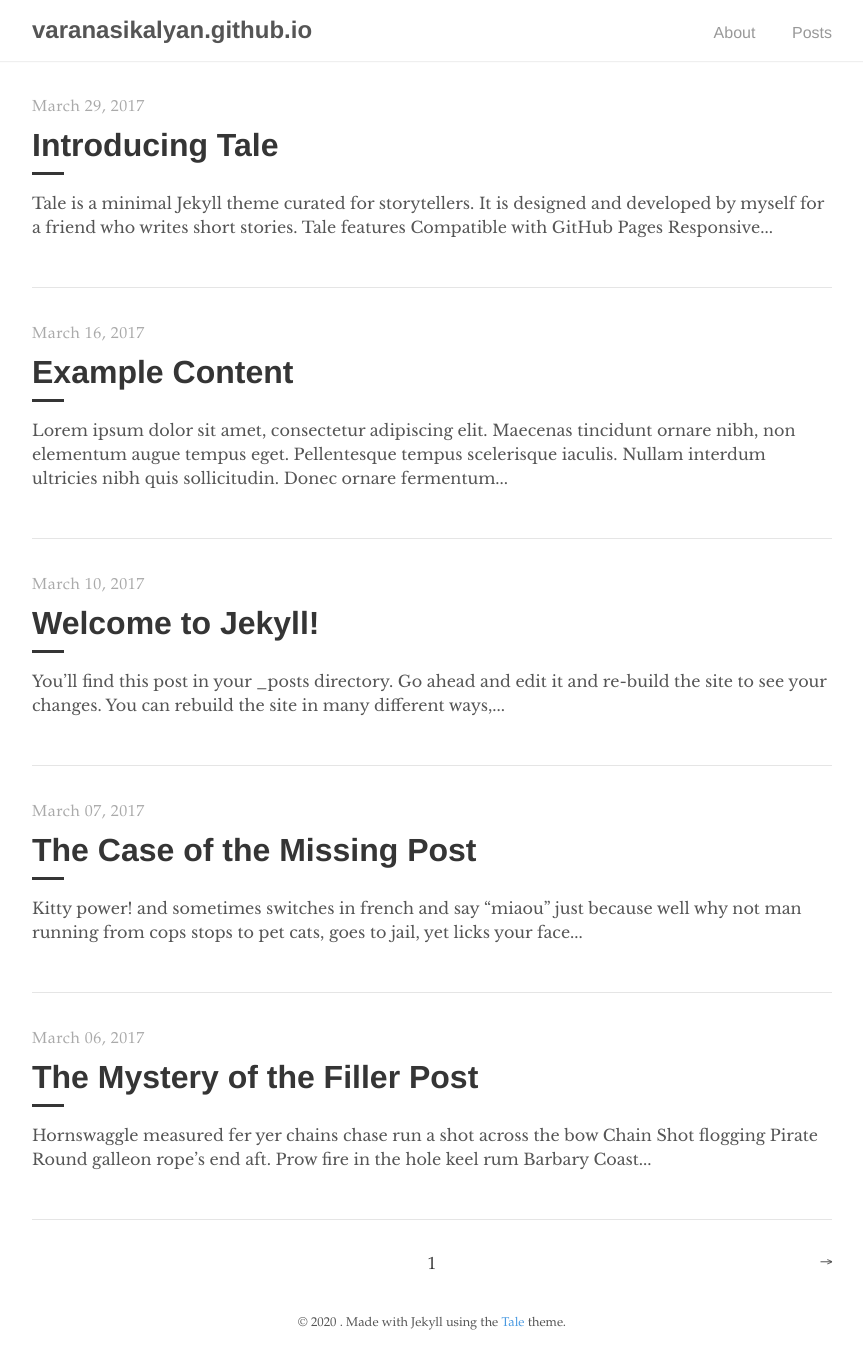
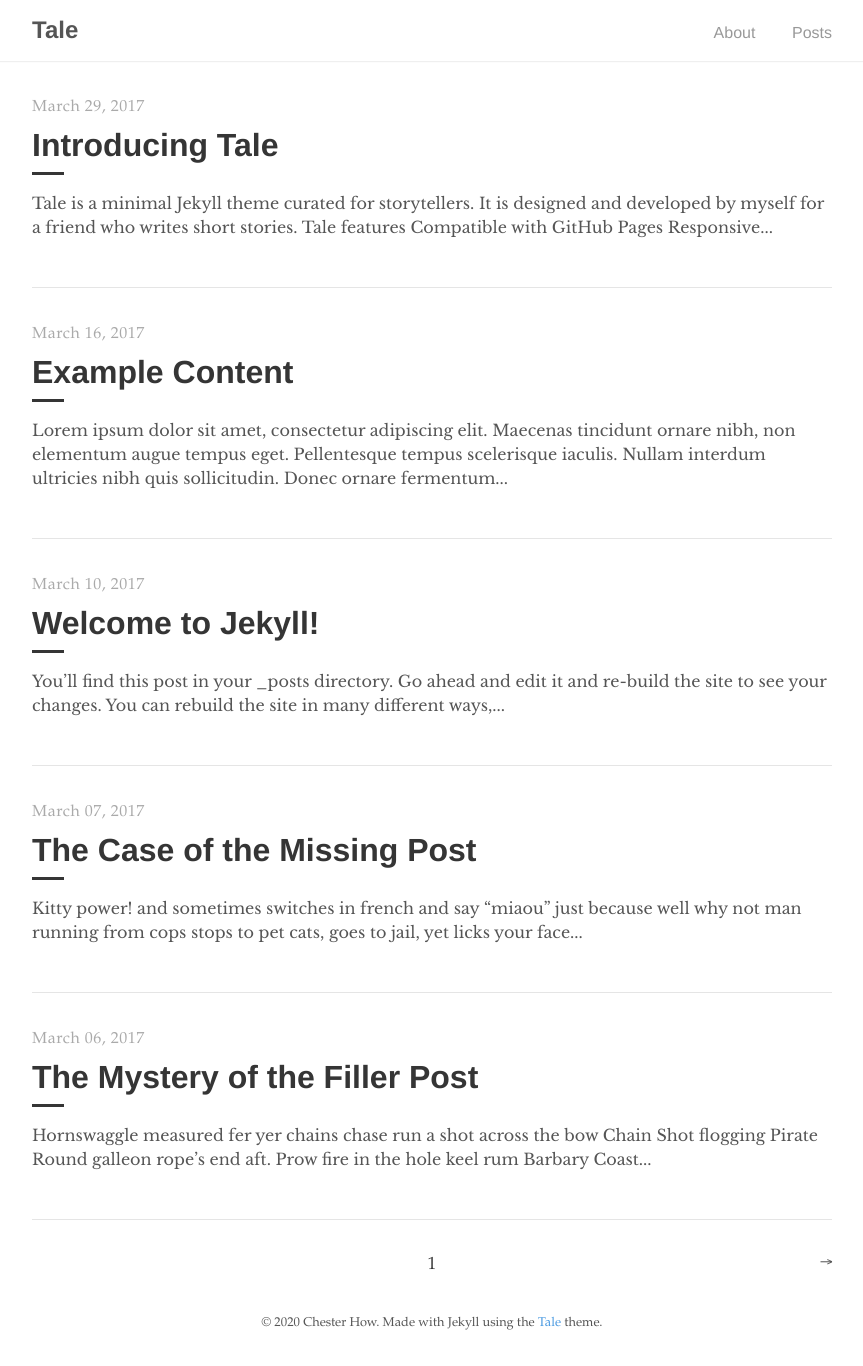
Before and after one commit to varanasikalyan/varanasikalyan.github.io, a Jekyll site: the page built from index.html, in a window 1280 px wide. Shown: the whole page, without its empty margins (208-1071 px from the left). Built offline with Jekyll 4.4.1, drawn with Linux system fonts in a browser that asks for light colours; the list of posts is cut into pages by our own code; part of the change alters nothing that is shown.

Commit message:
Update _config.yml

```diff
--- a/_config.yml
+++ b/_config.yml
@@ -1,4 +1,41 @@
-theme:      tale
+# Site settings
+title:          Tale
+description:    "Minimal Jekyll theme for storytellers"
+baseurl:        "/tale"
+url:            "https://chesterhow.github.io"
 
-permalink:  /:year-:month-:day/:title
-paginate:   5
+# Google Analytics
+google_analytics: UA—XXXXXXXX-X
+
+# Author
+author:
+  name:         Chester How
+  url:          https://chester.how
+  email:        chesterhow@gmail.com
+
+# Build settings
+markdown:       kramdown
+include:
+  - _pages
+
+# Assets
+sass:
+  sass_dir:     _sass
+  style:        compressed
+
+# Gems
+plugins:
+  - jekyll-feed
+  - jekyll-paginate
+  - jekyll-seo-tag
+  # - jemoji #Uncomment this to allow emoji in your post
+
+# Permalinks
+permalink:      /:year-:month-:day/:title
+paginate:       5
+
+# Excludes
+exclude: [ Gemfile, Gemfile.lock, tale.gemspec ]
+
+# Disqus (Set to your disqus id)
+disqus:         jekyll-tale
```
